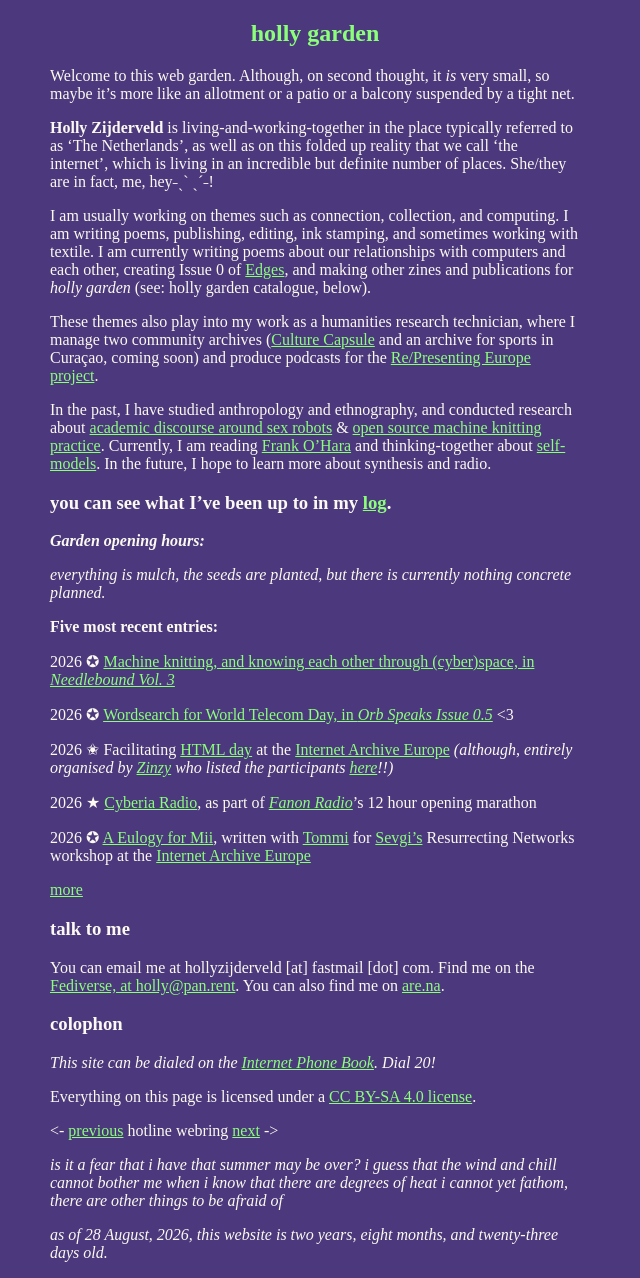
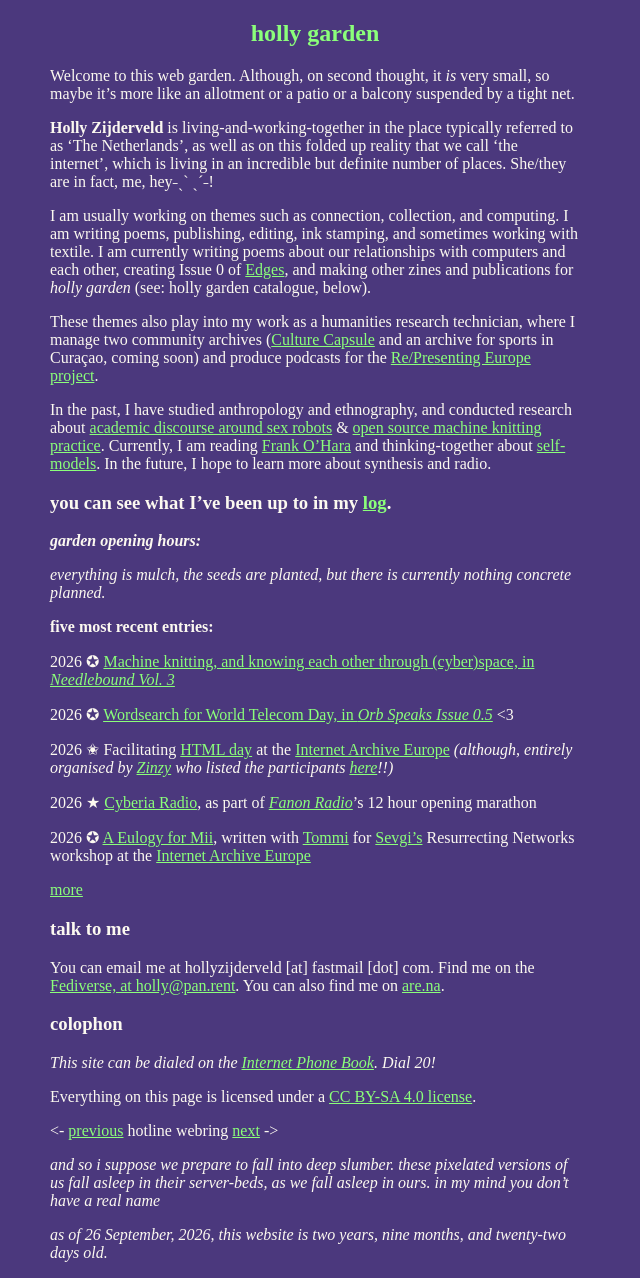
Before and after one commit to hollyz1jderveld/hollyz1jderveld.github.io, a Jekyll site: the page built from index.md, in a window 1280 px wide. Shown: the whole page, without its empty margins (0-640 px from the left). Built offline with Jekyll 4.4.1, drawn with Linux system fonts in a browser that asks for light colours; some web fonts are replaced; Markdown is read by kramdown in place of the engine named in the settings; our own code applies the rules of GitHub Pages for plain Markdown files.

Commit message:
Update index.md

```diff
--- a/index.md
+++ b/index.md
@@ -14,11 +14,11 @@ These themes also play into my work as a humanities research technician, where I
 In the past, I have studied anthropology and ethnography, and conducted research about [academic discourse around sex robots](https://www.researchgate.net/profile/Holly-Zijderveld/publication/382625206_Talking_About_Sex_Robots_Mapping_academic_controversy_in_sex_robot_discourse/links/66a61066de060e4c7e60f0f5/Talking-About-Sex-Robots-Mapping-academic-controversy-in-sex-robot-discourse.pdf?origin=publication_detail&_tp=eyJjb250ZXh0Ijp7ImZpcnN0UGFnZSI6InB1YmxpY2F0aW9uIiwicGFnZSI6InB1YmxpY2F0aW9uRG93bmxvYWQiLCJwcmV2aW91c1BhZ2UiOiJwdWJsaWNhdGlvbiJ9fQ) & [open source machine knitting practice](https://www.are.na/block/41968190). Currently, I am reading [Frank O'Hara](https://en.wikipedia.org/wiki/Frank_O'Hara) and thinking-together about [self-models](https://supergijs.com/researchgroup.html). In the future, I hope to learn more about synthesis and radio.
 
 ### you can see what I've been up to in my [log](https://holly.garden/log).
-***Garden opening hours:***
+***garden opening hours:***
 
 *everything is mulch, the seeds are planted, but there is currently nothing concrete planned.*
 
-**Five most recent entries:**
+**five most recent entries:**
 
 2026  ✪  [Machine knitting, and knowing each other through (cyber)space, in *Needlebound Vol. 3*](https://www.needlebound.ca/shop/p/the-original-book-ttzy8-7nfah)
 
@@ -43,6 +43,6 @@ Everything on this page is licensed under a [CC BY-SA 4.0 license](https://creat
 
 <- [previous](https://hotlinewebring.club/holly/previous) hotline webring [next](https://hotlinewebring.club/holly/next) ->
 
-*is it a fear that i have that summer may be over? i guess that the wind and chill cannot bother me when i know that there are degrees of heat i cannot yet fathom, there are other things to be afraid of*
+*and so i suppose we prepare to fall into deep slumber. these pixelated versions of us fall asleep in their server-beds, as we fall asleep in ours. in my mind you don't have a real name*
 
-*as of 28 August, 2026, this website is two years, eight months, and twenty-three days old.*
+*as of 26 September, 2026, this website is two years, nine months, and twenty-two days old.*
```
